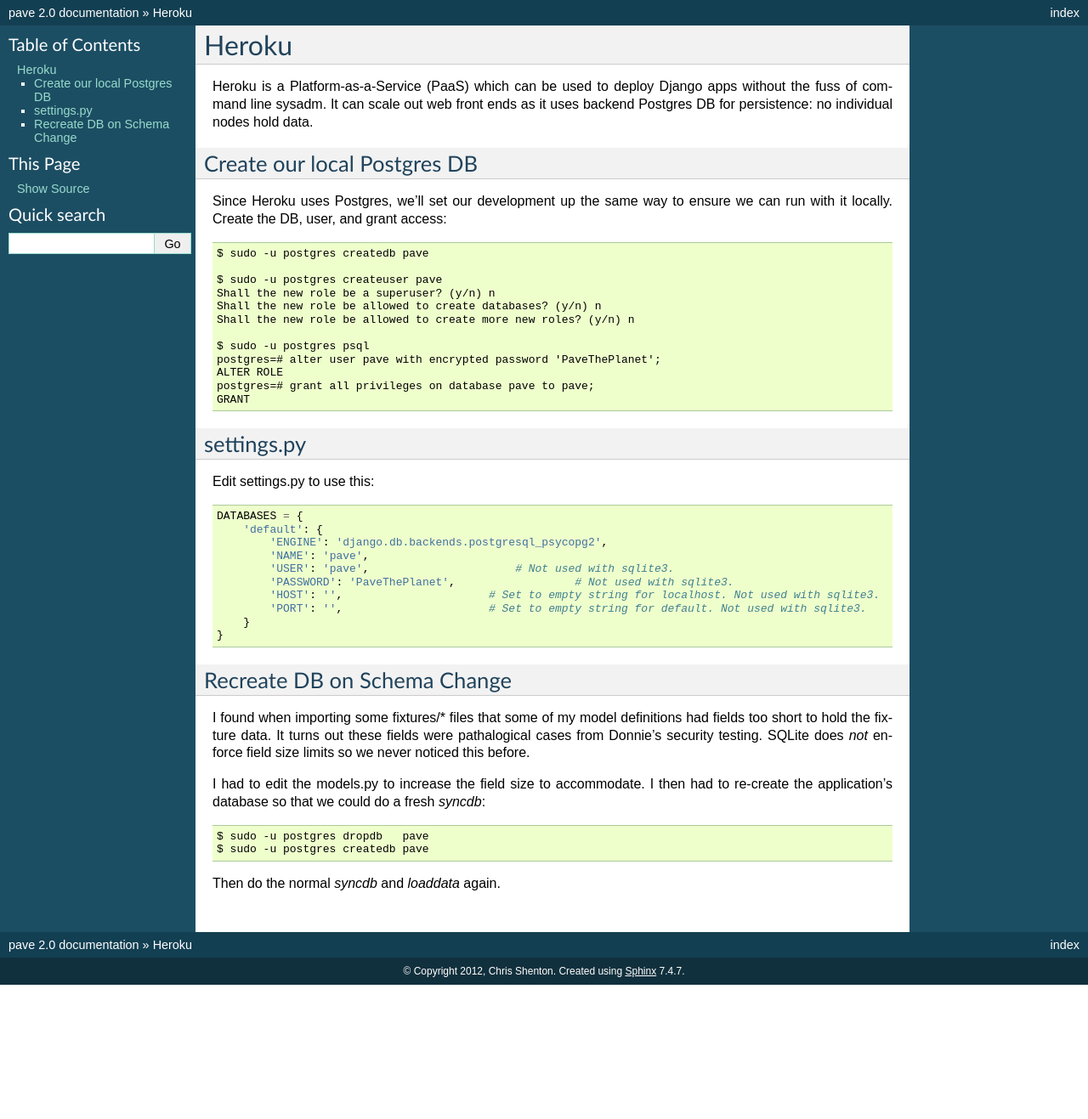
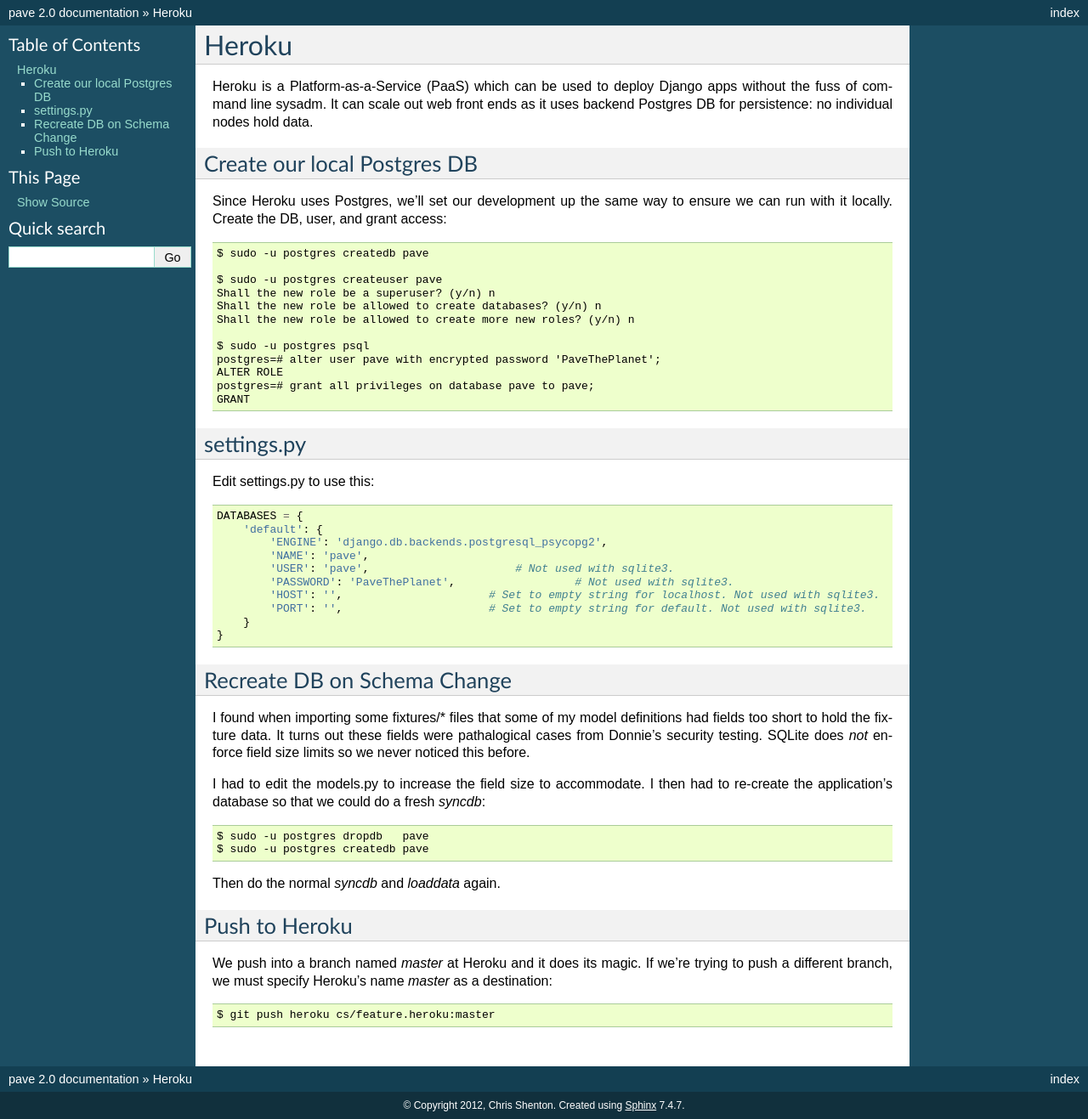
Before and after one commit to shentonfreude/pave, a Sphinx documentation site: the page built from doc/source/heroku.rst, in a window 1280 px wide. Shown: the whole page at 85% size. Built offline with Sphinx 7.4.7, drawn with Linux system fonts in a browser that asks for light colours; before the commit the page ends 1159 px from its top, so only the background shows below that.

Commit message:
Pushing a non-master, dedupe requirements

```diff
--- a/doc/source/heroku.rst
+++ b/doc/source/heroku.rst
@@ -60,3 +60,12 @@ that we could do a fresh `syncdb`::
   $ sudo -u postgres createdb pave
 
 Then do the normal `syncdb` and `loaddata` again.
+
+Push to Heroku
+==============
+
+We push into a branch named `master` at Heroku and it does its magic.
+If we're trying to push a different branch, we must specify Heroku's
+name `master` as a destination::
+
+  $ git push heroku cs/feature.heroku:master
--- a/requirements.txt
+++ b/requirements.txt
@@ -7,6 +7,5 @@ Sphinx==1.1.2
 distribute==0.6.24
 django-bootstrap-form==2.0.3
 docutils==0.8.1
-sphinx==1.1.2
 wsgiref==0.1.2
 psycopg2==2.4.4
```
